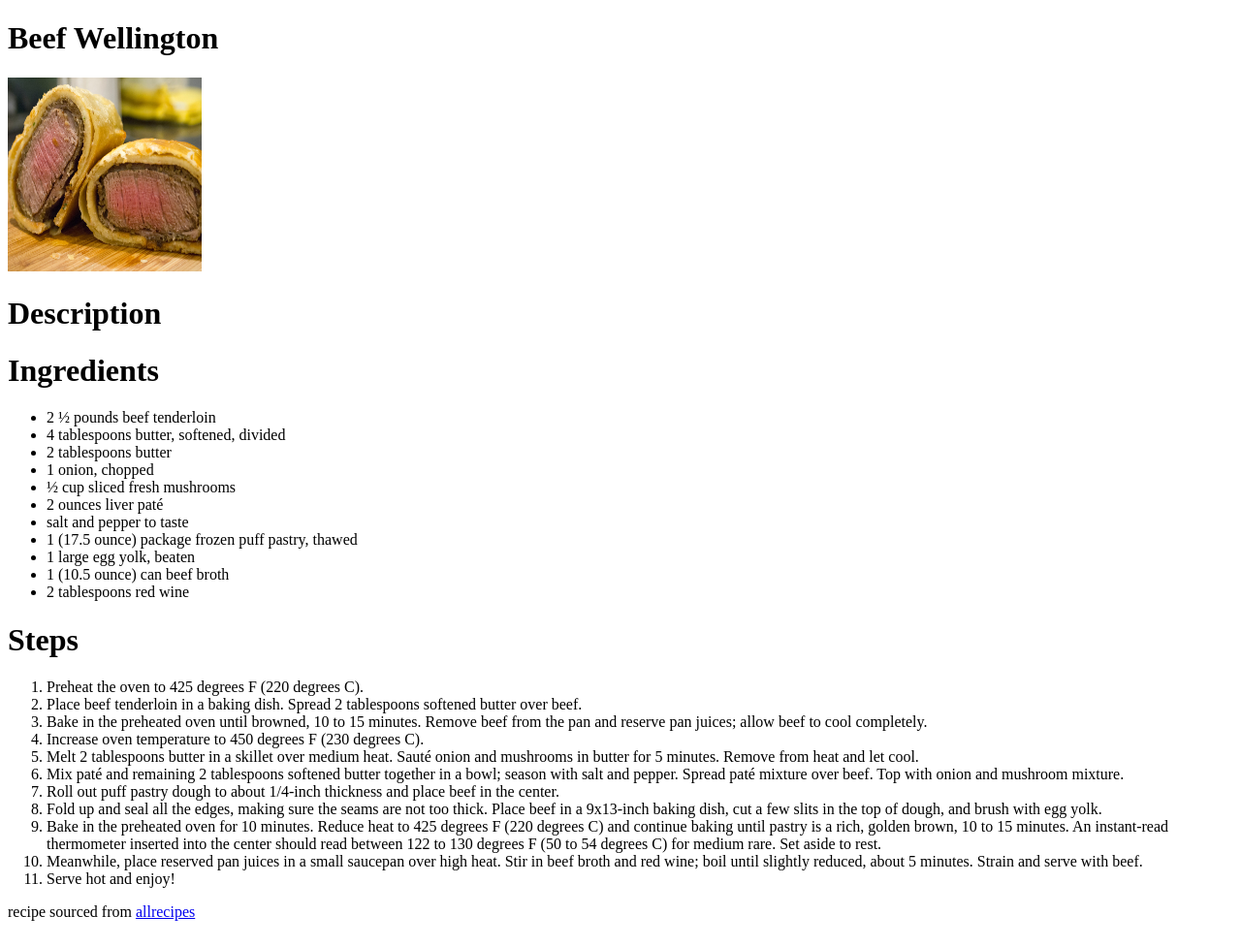
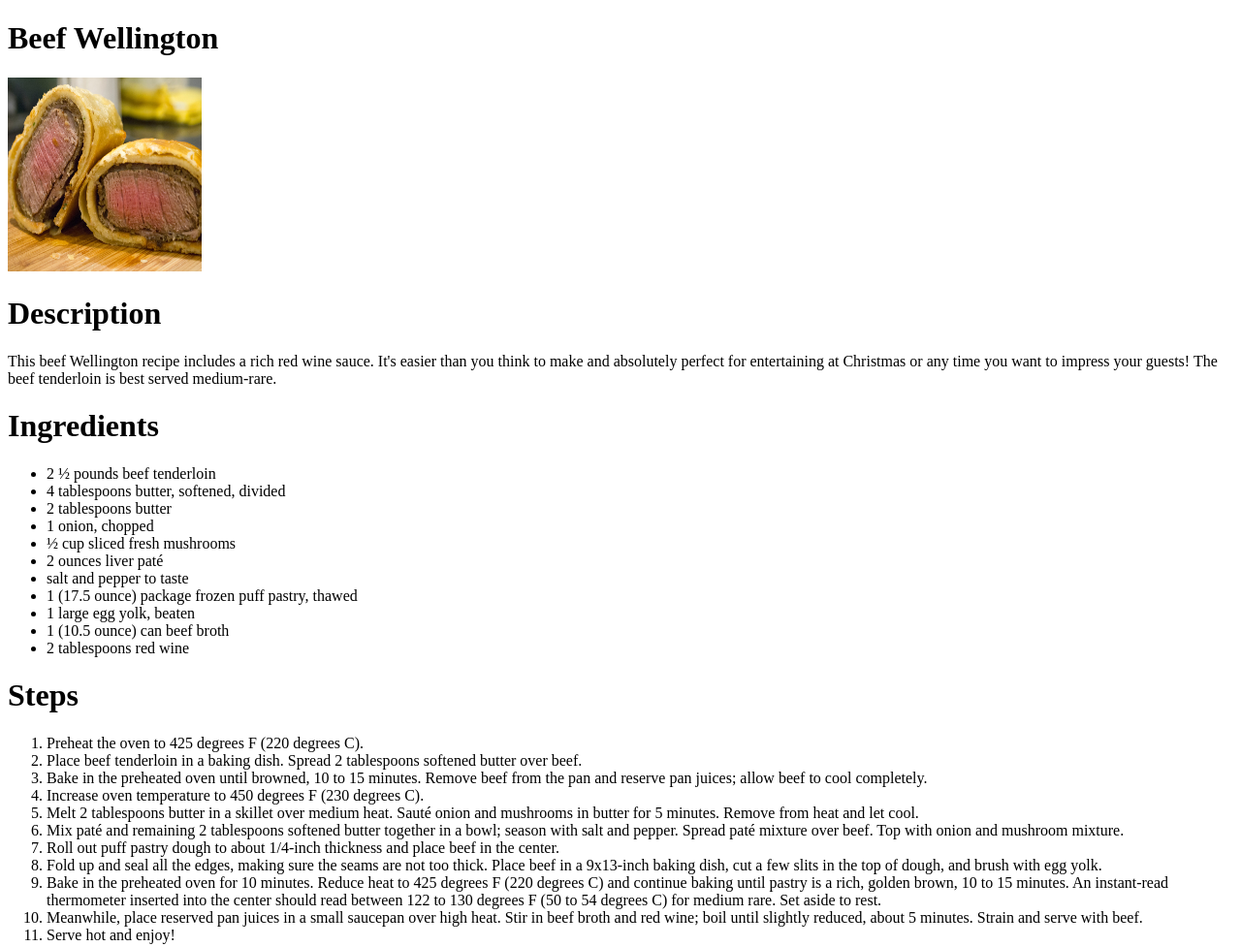
Before and after one commit to Doggamer7935/odin-recipes, a plain HTML site: page recipes/wellington.html in a window 1280 px wide. Shown: the top 977 px of the page at 97% size. Drawn offline with Linux system fonts and the light colour scheme.

Commit message:
added the description to the recipe for iteration 3, which I realized that I did not complete

```diff
--- a/recipes/wellington.html
+++ b/recipes/wellington.html
@@ -9,6 +9,7 @@
         <h1>Beef Wellington</h1>
         <img src="beef.jpg" alt="A nice, tasty beef wellington" height="200" width="200">
         <h1>Description</h1>
+        <p>This beef Wellington recipe includes a rich red wine sauce. It's easier than you think to make and absolutely perfect for entertaining at Christmas or any time you want to impress your guests! The beef tenderloin is best served medium-rare.</p>
 
         <h1>Ingredients</h1>
         <ul>
```
